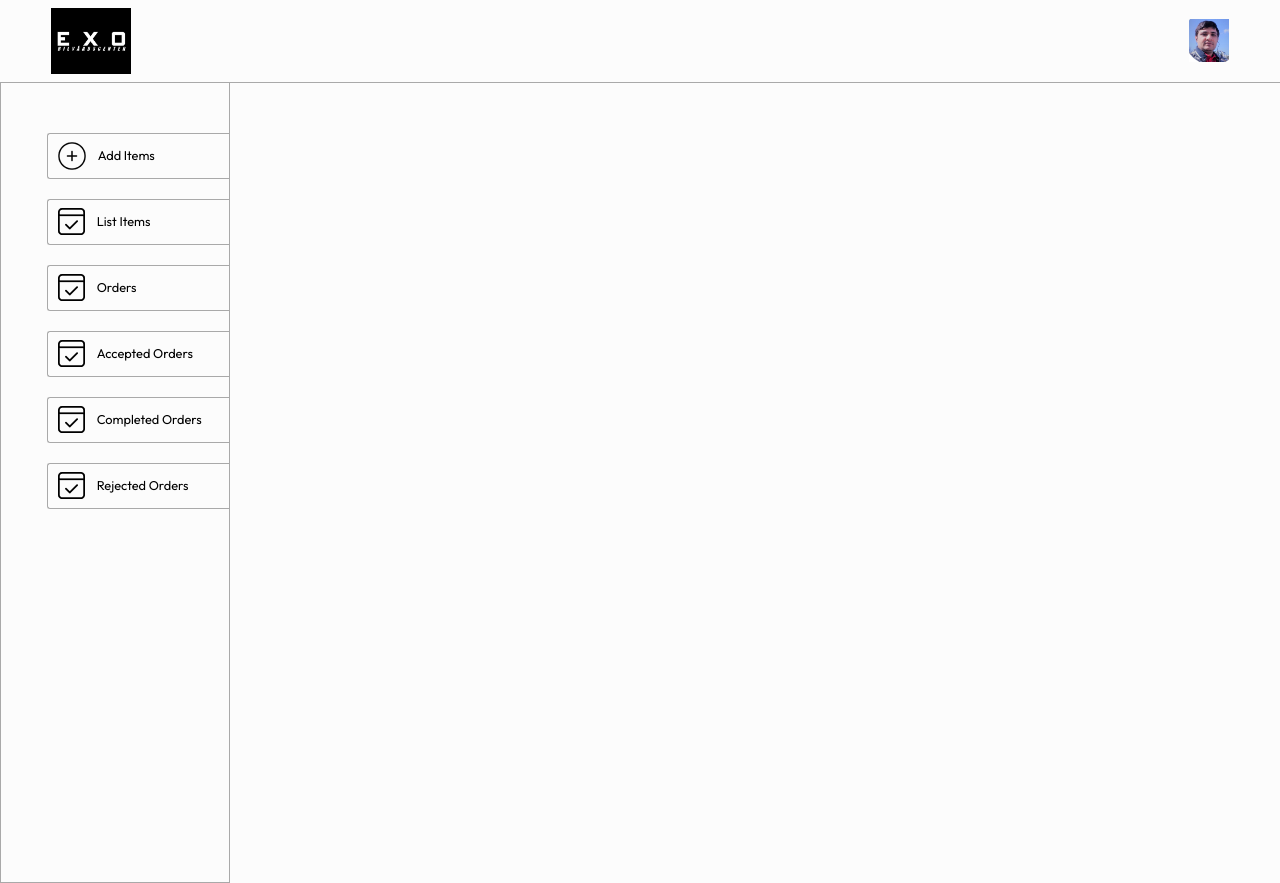
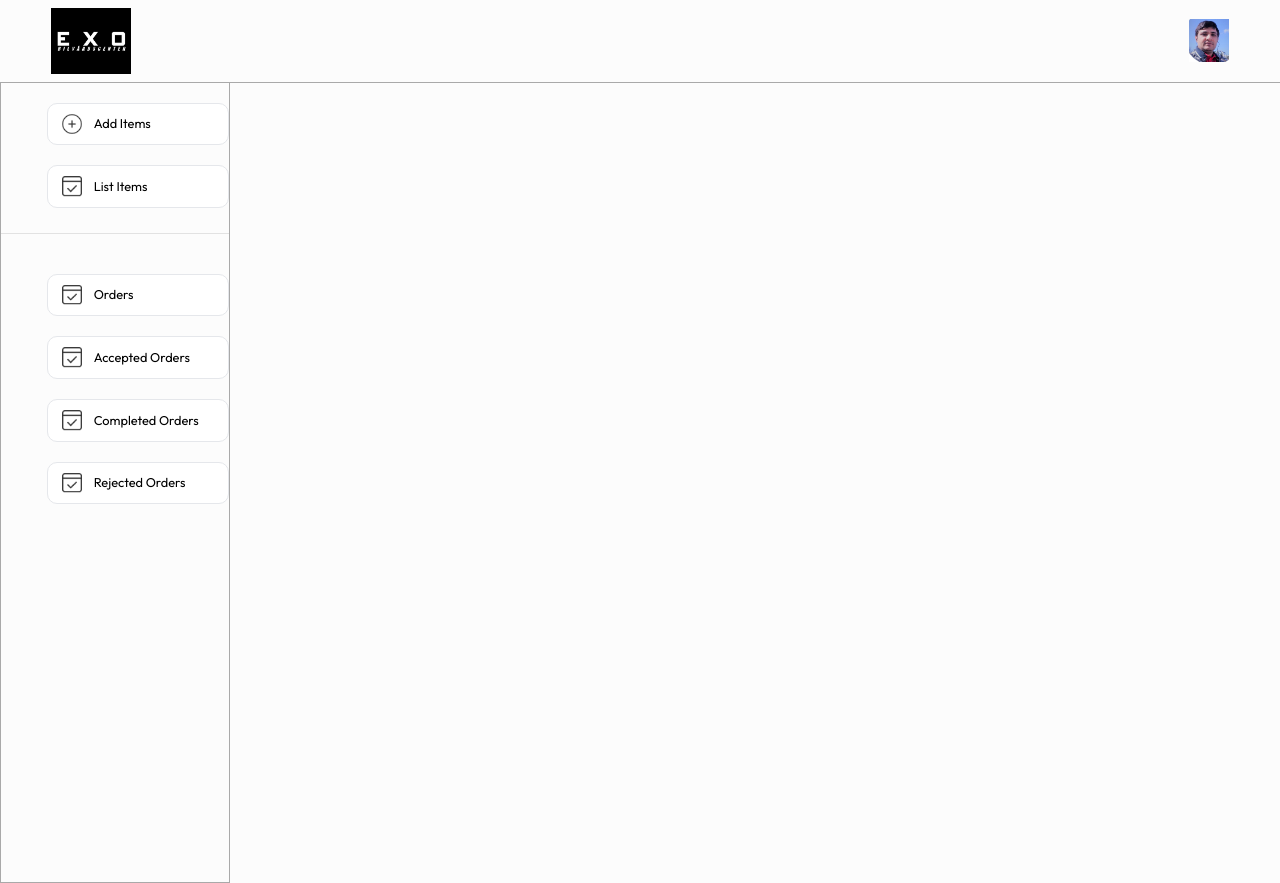
Before and after one commit to miankks/exobilvard, a React (Vite) app in the folder admin/: page / in a window 1280 px wide. Built offline with nearby package versions, Linux system fonts and the light colour scheme.

Commit message:
link text fix and added color effect for icons in admin

```diff
--- a/admin/src/App.jsx
+++ b/admin/src/App.jsx
@@ -24,7 +24,7 @@ const App = () => {
           <Route path='/addcar' element={<Add url={url}/>} />
           <Route path='/listcar' element={<List url={url}/>} />
           <Route path='/orders' element={<Orders url={url}/>} />
-          <Route path='/complatedorders' element={<CompletedOrders url={url}/>} />
+          <Route path='/completedorders' element={<CompletedOrders url={url}/>} />
           <Route path='/acceptedorders' element={<AcceptedOrders url={url}/>} />
           <Route path='/rejectedorders' element={<RejectedOrders url={url}/>} />
         </Routes >
--- a/admin/src/components/sidebar/Sidebar.css
+++ b/admin/src/components/sidebar/Sidebar.css
@@ -4,30 +4,48 @@
     border: 1.5px solid #a9a9a9;
     border-top: 0;
     font-size: max(1vw, 10px);
+    padding: 20px 0px;
+    display: flex;
+    flex-direction: column;
+    gap: 40px;
 }
 
-.sidebar-options{
-    padding-top: 50px;
+.sidebar-group{
     padding-left: 20%;
     display: flex;
     flex-direction: column;
     gap: 20px;
 }
 
-.sidebar-option{
+.top-group {
+    border-bottom: 1px solid #e2e2e2;
+    padding-bottom: 25px;
+}
+
+/* Options */
+.sidebar-option {
     display: flex;
     align-items: center;
     gap: 12px;
-    border: 1px solid #a9a9a9;
-    border-right: 0;
-    padding: 8px 10px;
-    border-radius: 3px 0px 0px 3px;
-    cursor: pointer;
+    padding: 10px 14px;
+    border-radius: 10px;
+    background: white;
+    border: 1px solid #e5e7eb;
+    transition: 0.3s ease;
 }
 
-.sidebar-option.active{
-    background-color: #fff0ed;
-    border-color: tomato;
+/* Hover & Active */
+.sidebar-option:hover,
+.sidebar-option.active {
+    background: #eef6ff;
+    border-color: #3b82f6;
+    transform: translateX(-4px);
+    box-shadow: 0 2px 6px rgba(0,0,0,0.08);
+}
+
+.sidebar-option img {
+    width: 20px;
+    opacity: 0.8;
 }
 
 @media (max-width:900px) {
--- a/admin/src/components/sidebar/Sidebar.jsx
+++ b/admin/src/components/sidebar/Sidebar.jsx
@@ -6,7 +6,7 @@ import { NavLink } from 'react-router-dom'
 const Sidebar = () => {
   return (
     <div className='sidebar'>
-        <div className="sidebar-options">
+        <div className="sidebar-group top-group">
             <NavLink to='/addcar' className="sidebar-option">
                 <img src={assets.add_icon} alt="" />
                 <p>Add Items</p>
@@ -15,6 +15,8 @@ const Sidebar = () => {
                 <img src={assets.order_icon} alt="" />
                 <p>List Items</p>
             </NavLink>
+        </div>
+        <div className="sidebar-group bottom-group">
             <NavLink to='/orders' className="sidebar-option">
                 <img src={assets.order_icon} alt="" />
                 <p>Orders</p>
@@ -23,7 +25,7 @@ const Sidebar = () => {
                 <img src={assets.order_icon} alt="" />
                 <p>Accepted Orders</p>
             </NavLink>
-            <NavLink to='/complatedorders' className="sidebar-option">
+            <NavLink to='/completedorders' className="sidebar-option">
                 <img src={assets.order_icon} alt="" />
                 <p>Completed Orders</p>
             </NavLink>
```
